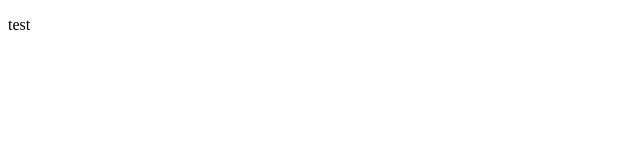
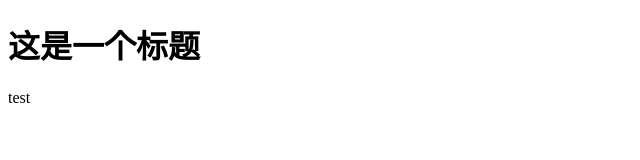
Before and after one commit to yst001/hack, a plain HTML site: page hack/html/index.html in a window 1280 px wide. Shown: the whole page, without its empty margins (0-640 px from the left). Drawn offline with Linux system fonts and the light colour scheme.

Commit message:
test
Signed-off-by: yst001 <44132305+yst001@users.noreply.github.com>

```diff
--- a/hack/html/index.html
+++ b/hack/html/index.html
@@ -5,6 +5,8 @@
     <title>这是标题</title>
 </head>
 <body>
+<h1>这是一个标题</h1>
 <p>test</p>
+
 </body>
 </html>
```
